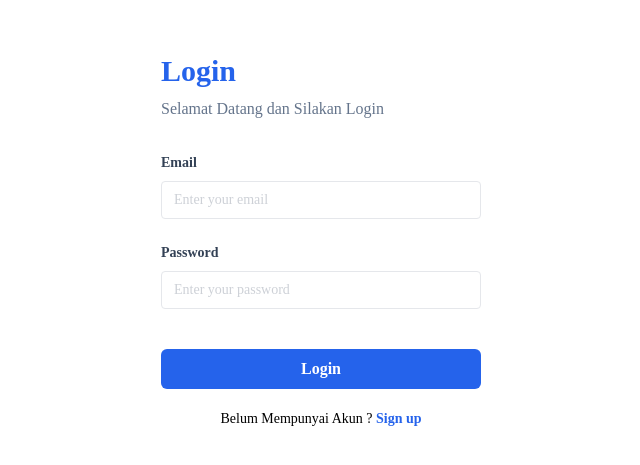
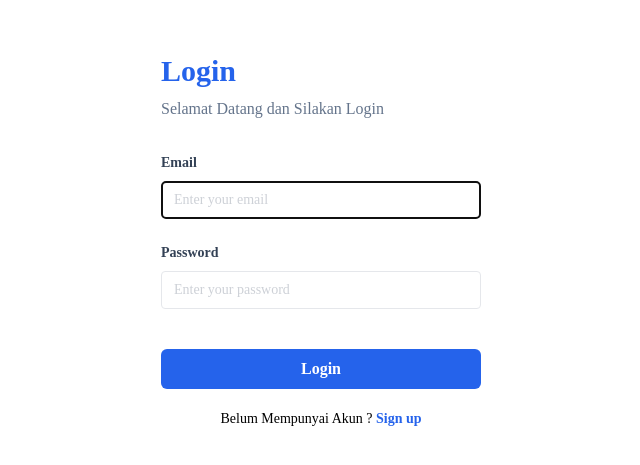
Before and after one commit to Aditypraa/fetch-api-reactjs, a React (Vite) app: page / in a window 1280 px wide. Shown: the part 159-624 px from the top of the page, without its empty margins (319-959 px from the left). Built offline with nearby package versions, Linux system fonts and the light colour scheme.

Commit message:
✅ useRef

```diff
--- a/src/components/Elements/InputForm/Input.tsx
+++ b/src/components/Elements/InputForm/Input.tsx
@@ -1,12 +1,16 @@
-function Input({ type, placeholder, name }: { type: string, placeholder: string, name: string }) {
+import { forwardRef } from "react"
+
+const Input = forwardRef<HTMLInputElement, { type: string, placeholder: string, name: string }>((props, ref) => {
+    const { type, placeholder, name } = props;
     return (
         <input type={type}
             className="text-sm border rounded w-full py-2 px-3 text-slate-700 placeholder:opacity-50"
             placeholder={placeholder}
             name={name}
             id={name}
+            ref={ref} // Impelmentasi ref agar cursor langsung fokus ke input email
         />
     )
-}
+})
 
 export default Input
--- a/src/components/Elements/InputForm/index.tsx
+++ b/src/components/Elements/InputForm/index.tsx
@@ -1,13 +1,18 @@
 import Input from './Input'
 import Label from './Label'
 
-function InputForm({ type, placeholder, name, label }: { type: string, placeholder: string, name: string, label: string }) {
+import React, { forwardRef } from 'react';
+
+const InputForm = forwardRef(({ type, placeholder, name, label }: { type: string, placeholder: string, name: string, label: string }, ref?: React.Ref<HTMLInputElement>) => {
     return (
         <div className='mb-6'>
             <Label htmlFor={name}>{label}</Label>
-            <Input type={type} placeholder={placeholder} name={name} />
+            <Input type={type} placeholder={placeholder} name={name}
+                ref={ref} // Implementasi ref agar cursor langsung fokus ke input email
+            />
         </div>
     )
 }
+)
 
 export default InputForm
--- a/src/components/Fragments/FormLogin.tsx
+++ b/src/components/Fragments/FormLogin.tsx
@@ -1,7 +1,17 @@
 import InputForm from '../Elements/InputForm'
 import Button from '../Elements/Button'
+import { useEffect, useRef } from 'react'
 
 function FormLogin() {
+
+    // Implementasi useRef agar cursor langsung fokus ke input email
+    const emailRef = useRef<HTMLInputElement>(null)
+
+    useEffect(() => {
+        if (emailRef.current) {
+            emailRef.current.focus()
+        }
+    }, [])
 
     // Implemen event handler for login form
     const handleLogin = (event: React.FormEvent<HTMLFormElement>) => {
@@ -16,7 +26,9 @@ function FormLogin() {
 
     return (
         <form onSubmit={handleLogin}>
-            <InputForm type="text" placeholder="Enter your email" name="email" label="Email" />
+            <InputForm type="text" placeholder="Enter your email" name="email" label="Email"
+                ref={emailRef} // Implementasi ref agar cursor langsung fokus ke input email
+            />
             <InputForm type="password" placeholder="Enter your password" name="password" label="Password" />
             <Button className="bg-blue-600 w-full mt-4" type="submit">Login</Button>
         </form>
--- a/src/pages/products.tsx
+++ b/src/pages/products.tsx
@@ -1,4 +1,4 @@
-import { useEffect, useState } from "react"
+import { useEffect, useRef, useState } from "react"
 import Button from "../components/Elements/Button"
 import CardProduct from "../components/Fragments/CardProduct"
 
@@ -77,6 +77,18 @@ function ProductsPage() {
         }
     }
 
+    // Menambahkan ref ke element total price untuk mengatur display none ketika card kosong
+    const totalPriceRef = useRef<HTMLTableRowElement>(null) // Ref bisa digunakan untuk mengakses element HTML atau manipulasi DOM seperti di JavaScript biasa
+    useEffect(() => {
+        if (totalPriceRef.current) {
+            if (card.length > 0) {
+                totalPriceRef.current.style.display = "table-row"
+            } else {
+                totalPriceRef.current.style.display = "none"
+            }
+        }
+    }, [card])
+
     return (
         <>
             <div className="flex justify-end items-center h-20 bg-violet-500 text-white px-10">
@@ -121,7 +133,7 @@ function ProductsPage() {
                                     </tr>
                                 ) : null
                             })}
-                            <tr>
+                            <tr ref={totalPriceRef}> {/* Menambahkan ref ke element */}
                                 <td colSpan={3}>Total Price</td>
                                 <td>{totalPrice.toLocaleString("id-ID", { style: 'currency', currency: 'IDR' })}</td>
                             </tr>
```
